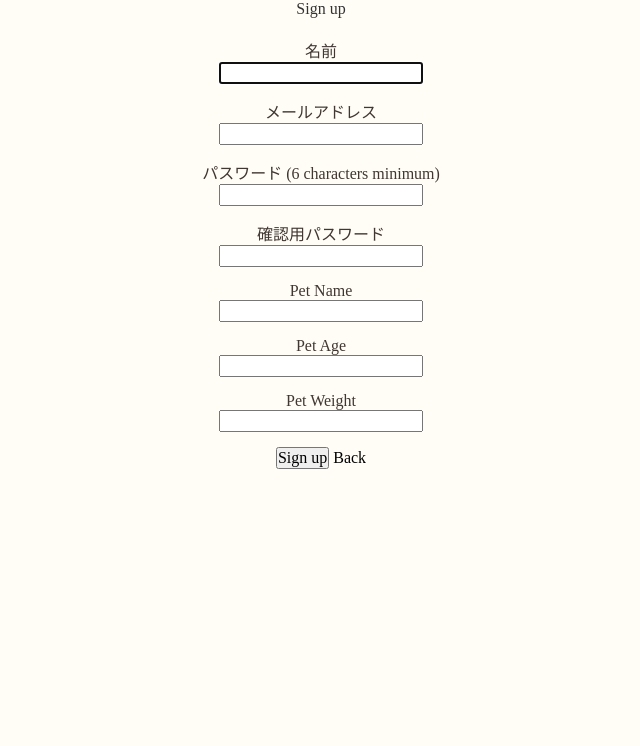
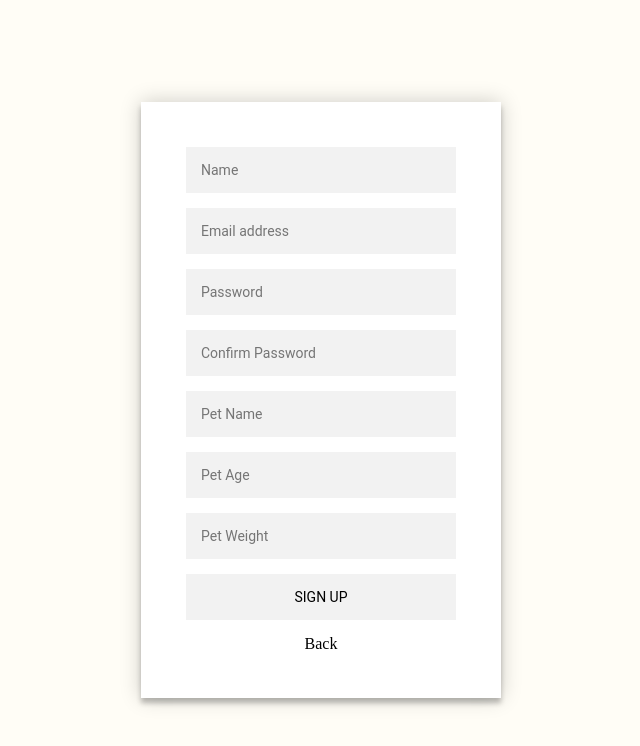
Before and after one commit to fujimasa0107/pet_health_diary, a Rails app: page /users/sign_up in a window 1280 px wide. Shown: the top 746 px of the page, without its empty margins (319-959 px from the left). Run offline with Rails 7, Linux system fonts and the light colour scheme; some libraries are stand-ins or nearby versions.

Commit message:
サインイン・ログイン見た目装飾

```diff
--- a/app/assets/stylesheets/user/signup.css
+++ b/app/assets/stylesheets/user/signup.css
@@ -1,39 +1,88 @@
-
-.signup-title {
+.login-page {
+  width: 360px;
+  padding: 8% 0 0;
+  margin: auto;
+}
+.form {
+  position: relative;
+  z-index: 1;
+  background: #FFFFFF;
+  max-width: 360px;
+  margin: 0 auto 100px;
+  padding: 45px;
   text-align: center;
-  color: #333;
-  margin-bottom: 20px;
+  box-shadow: 0 0 20px 0 rgba(0, 0, 0, 0.2), 0 5px 5px 0 rgba(0, 0, 0, 0.24);
 }
-
-.signup-form {
+.form input {
+  font-family: "Roboto", sans-serif;
+  outline: 0;
+  background: #f2f2f2;
   width: 100%;
-  max-width: 400px;
-  margin: 0 auto;
+  border: 0;
+  margin: 0 0 15px;
   padding: 15px;
-  box-shadow: 0 4px 8px rgba(0, 0, 0, 0.1);
+  box-sizing: border-box;
+  font-size: 14px;
 }
-
-.form-group {
-  margin-bottom: 15px;
-}
-
-.form-control {
+.form-button {
+  font-family: "Roboto", sans-serif;
+  text-transform: uppercase;
+  outline: 0;
+  background: #4CAF50; /* 通常時の背景色 */
+  transition: background-color 0.3s ease; /* 背景色の変化をスムーズに */
   width: 100%;
-  padding: 10px;
-  border: 1px solid #ddd;
-  border-radius: 4px;
-}
-
-.submit-btn {
-  width: 100%;
-  padding: 10px;
-  background-color: #007bff;
-  color: white;
-  border: none;
-  border-radius: 4px;
+  border: 0;
+  padding: 15px;
+  color: black;
+  font-size: 14px;
+  -webkit-transition: all 0.3 ease;
   cursor: pointer;
 }
-
-.submit-btn:hover {
-  background-color: #0056b3;
+.form-button:hover, .form-button:active, .form-button:focus {
+  background: #43A047;
 }
+.form .message {
+  margin: 15px 0 0;
+  color: #b3b3b3;
+  font-size: 12px;
+}
+.form .message a {
+  color: #4CAF50;
+  text-decoration: none;
+}
+.form .register-form {
+  display: none;
+}
+.container {
+  position: relative;
+  z-index: 1;
+  max-width: 300px;
+  margin: 0 auto;
+}
+.container:before, .container:after {
+  content: "";
+  display: block;
+  clear: both;
+}
+.container .info {
+  margin: 50px auto;
+  text-align: center;
+}
+.container .info h1 {
+  margin: 0 0 15px;
+  padding: 0;
+  font-size: 36px;
+  font-weight: 300;
+  color: #1a1a1a;
+}
+.container .info span {
+  color: #4d4d4d;
+  font-size: 12px;
+}
+.container .info span a {
+  color: #000000;
+  text-decoration: none;
+}
+.container .info span .fa {
+  color: #EF3B3A;
+}
--- a/app/controllers/users/registrations_controller.rb
+++ b/app/controllers/users/registrations_controller.rb
@@ -18,11 +18,10 @@ class Users::RegistrationsController < Devise::RegistrationsController
       sign_in(user) # Userインスタンスを渡す
       redirect_to root_path
     else
-      flash[:user_pet_errors] = @user_pet.errors.full_messages
-      redirect_to new_user_registration_path
+      flash.now[:notice] = "登録に失敗しました"
+      render :new
     end
   end
-
 
   def edit
     user = current_user
@@ -55,7 +54,7 @@ class Users::RegistrationsController < Devise::RegistrationsController
   private
 
   def sign_up_params
-    params.require(:user_pet).permit(:email, :password, :password_confirmation, :name,:pet_name, :pet_age, :pet_weight)
+    params.require(:user_pet).permit(:email, :password, :password_confirmation, :name, :pet_name, :pet_age, :pet_weight)
   end
 
   def account_update_params
--- a/app/views/devise/passwords/new.html.erb
+++ b/app/views/devise/passwords/new.html.erb
@@ -1,7 +1,7 @@
 <h2>Forgot your password?</h2>
 
 <%= form_for(resource, as: resource_name, url: password_path(resource_name), html: { method: :post }) do |f| %>
-  <%= render "devise/shared/error_messages", resource: resource %>
+  <%= render 'shared/error_messages', model: resource %>
 
   <div class="field">
     <%= f.label :email %><br />
--- a/app/views/devise/registrations/new.html.erb
+++ b/app/views/devise/registrations/new.html.erb
@@ -1,51 +1,17 @@
-<h2 class="signup-title">Sign up</h2>
+<div class="login-page">
+  <div class="form">
+    <%= form_with model: @user_pet, url: user_registration_path, data: { turbo: false }, local: true do |f| %>
+        <%= render 'shared/error_messages', model: @user_pet %>
 
-<%= form_with model: @user_pet, url: user_registration_path, data: { turbo: false }, local: true do |f| %>
-  <%#<%= render 'shared/error_messages', model: @user_pet %>
-
-  <div class="form-group">
-    <%= f.label :name %><br />
-    <%= f.text_field :name, autofocus: true %>
+      <%= f.text_field :name, placeholder: "Name", autofocus: true, class: "form-control" %>
+      <%= f.email_field :email, placeholder: "Email address", autofocus: true, autocomplete: "email", class: "form-control" %>
+      <%= f.password_field :password, placeholder: "Password", autocomplete: "new-password", class: "form-control" %>
+      <%= f.password_field :password_confirmation, placeholder: "Confirm Password", autocomplete: "new-password", class: "form-control" %>
+      <%= f.text_field :pet_name, placeholder: "Pet Name", class: "form-control" %>
+      <%= f.number_field :pet_age, placeholder: "Pet Age", class: "form-control" %>
+      <%= f.text_field :pet_weight, placeholder: "Pet Weight", class: "form-control" %>
+      <%= f.submit "Sign up", class: "form-button" %>
+    <% end %>
+    <%= link_to "Back", root_path, class: "form-back-link" %>
   </div>
-
-  <div class="form-group">
-    <%= f.label :email %><br />
-    <%= f.email_field :email, autofocus: true, autocomplete: "email" %>
-  </div>
-
-  <div class="form-group">
-    <%= f.label :password %>
-    <% if @minimum_password_length %>
-    <em>(<%= @minimum_password_length %> characters minimum)</em>
-    <% end %><br />
-    <%= f.password_field :password, autocomplete: "new-password" %>
-  </div>
-
-  <div class="form-group">
-    <%= f.label :password_confirmation %><br />
-    <%= f.password_field :password_confirmation, autocomplete: "new-password" %>
-  </div>
-
-  <%# ペット情報のフィールド %>
-  <div class="form-group">
-    <%= f.label :pet_name, "Pet Name" %><br />
-    <%= f.text_field :pet_name %>
-  </div>
-
-  <div class="form-group">
-    <%= f.label :pet_age, "Pet Age" %><br />
-    <%= f.number_field :pet_age %>
-  </div>
-
-  <div class="form-group">
-    <%= f.label :pet_weight, "Pet Weight" %><br />
-    <%= f.text_field :pet_weight %>
-  </div>
-
-  <%= f.submit "Sign up" %>
-
-  <%= link_to "Back", :back %>
-
-  </div>
-
-<% end %>
+</div>
```
Also changed, not shown: app/views/devise/registrations/edit.html.erb (+15 -9 lines), app/views/devise/sessions/new.html.erb (+12 -10 lines).
